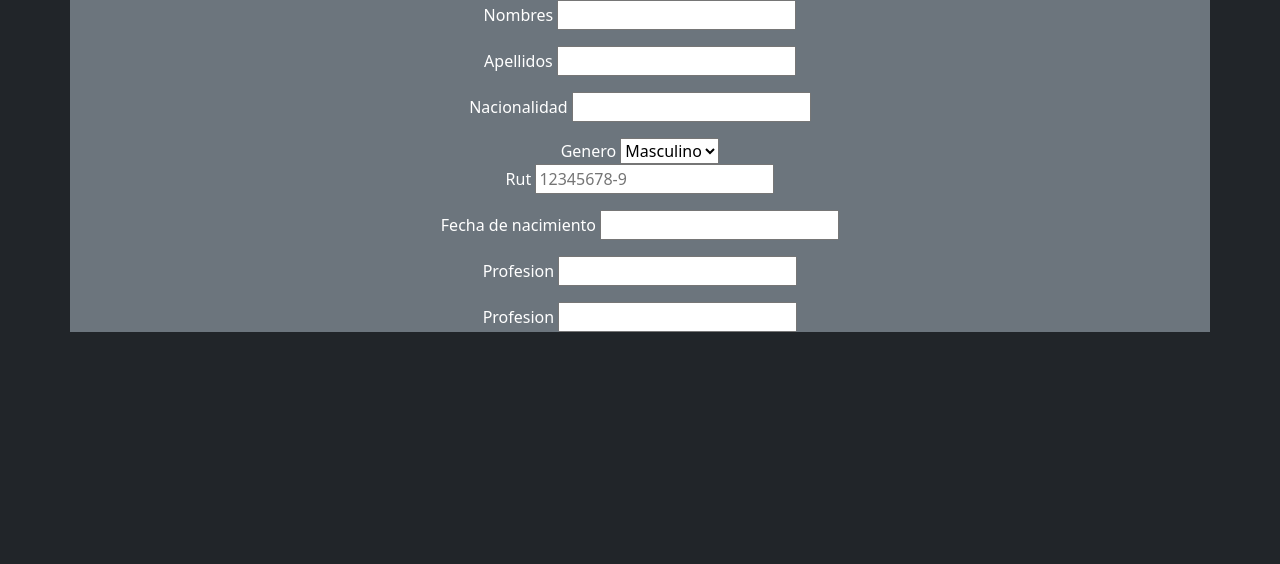
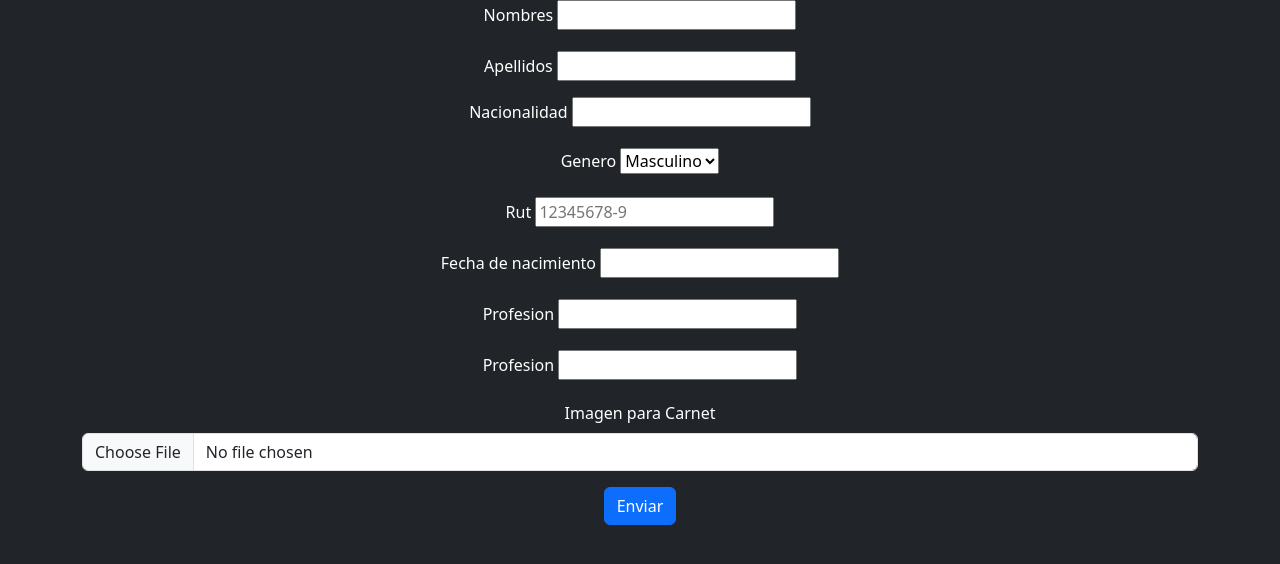
Before and after one commit to ezequiellagos/programacion-web-2024, a PHP site: page / in a window 1280 px wide. Shown: the top 564 px of the page. Run offline with PHP 8.4, Linux system fonts and the light colour scheme.

Commit message:
Formulario Terminado

```diff
--- a/tarea-prog-web/index.php
+++ b/tarea-prog-web/index.php
@@ -7,13 +7,11 @@
     <link rel="stylesheet" href="css/bootstrap.css">
 </head>
 <body class="text-bg-dark bg-dark">
-
-    <form action="procesar.php" method="post">
-    <div class="container justify-content-center text-center bg-secondary">
-
+    <form action="procesar.php" method="POST">
+    <div class="container justify-content-center text-center">
             <div class="row-sm-12 mb-3">
 
-                <label  for="name">Nombres</label>
+                <label  for="name" class="form-label">Nombres</label>
                 <input  type="text" id="name" name="name">
 
             </div>
@@ -25,20 +23,22 @@
             </div>
             <div class="row-sm-12 mb-3">
 
-                <label  for="nationality">Nacionalidad</label>
+                <label  for="nationality" class="form-label">Nacionalidad</label>
                 <input  type="text" id="nationality" name="nationality">
 
             </div>
+            <div class="row-sm-12 mb-3">
+                <label for="Genero" class="form-label">Genero</label>
+                <select name="Genero">
+                    <option value="M">Masculino</option>
+                    <option value="F">Femenino</option>
+                </select>
+            </div>
 
-            <label for="Genero">Genero</label>
-            <select name="Genero">
-                <option value="M">Masculino</option>
-                <option value="F">Femenino</option>
-            </select>
 
             <div class="row-sm-12 mb-3">
 
-                <label  for="rut" >Rut</label>
+                <label  for="rut" class="form-label" >Rut</label>
                 <input  type="text" id="rut" name="rut" maxlength="9" placeholder="12345678-9" >
 
             </div>
@@ -49,27 +49,35 @@
 
             <div class="row-sm-12 mb-3">
 
-                <label  for="birthdate">Fecha de nacimiento</label>
+                <label  for="birthdate" class="form-label">Fecha de nacimiento</label>
                 <input  type="text" id="birthdate" name="birthdate">
 
             </div>
 
             <div class="row-sm-12 mb-3">
 
-                <label  for="carrer">Profesion</label>
+                <label  for="carrer" class="form-label">Profesion</label>
                 <input  type="text" id="carrer" name="carrer">
 
             </div>
 
             <div class="row-sm-12 mb-3">
 
-                <label  for="carrer">Profesion</label>
+                <label  for="carrer" class="form-label">Profesion</label>
                 <input  type="text" id="carrer" name="carrer">
 
             </div>
 
 
+
             <!-- foto de la persona -->
+            <div class="row-sm-12 mb-3">
+                    <label for="imagen" class="form-label">Imagen para Carnet</label>
+                    <input class="form-control" type="file" id="imagen" name="imagen">
+                </div>
+
+                <button type="submit" class="btn btn-primary">Enviar</button>
+            </div>
             <!-- select de la fecha -->
 
             <!-- fecha de emision   -->
--- /dev/null
+++ b/tarea-prog-web/procesar.php
@@ -0,0 +1,5 @@
+<?php
+
+ $name=$_POST["name"]
+
+?>
```
